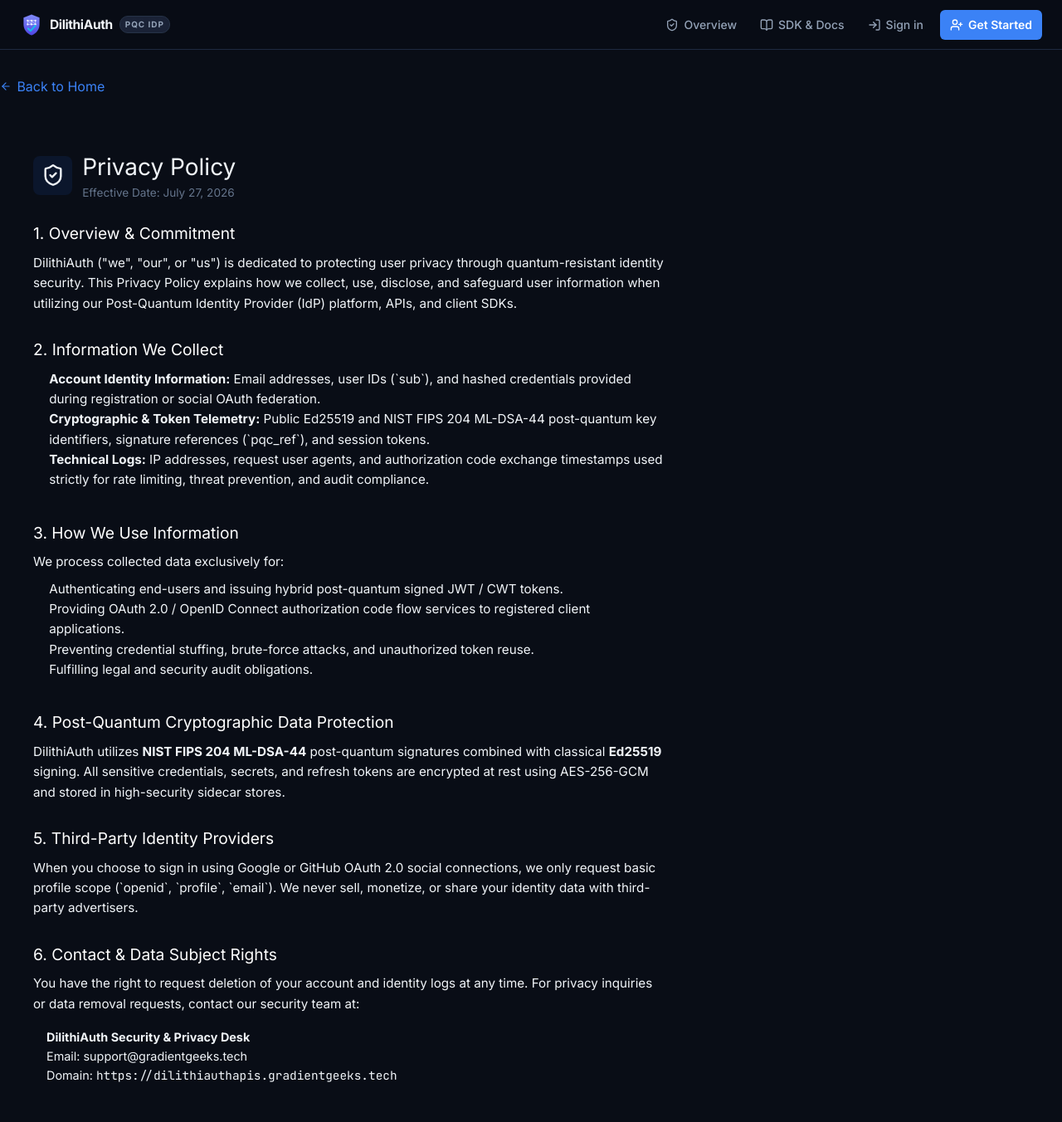
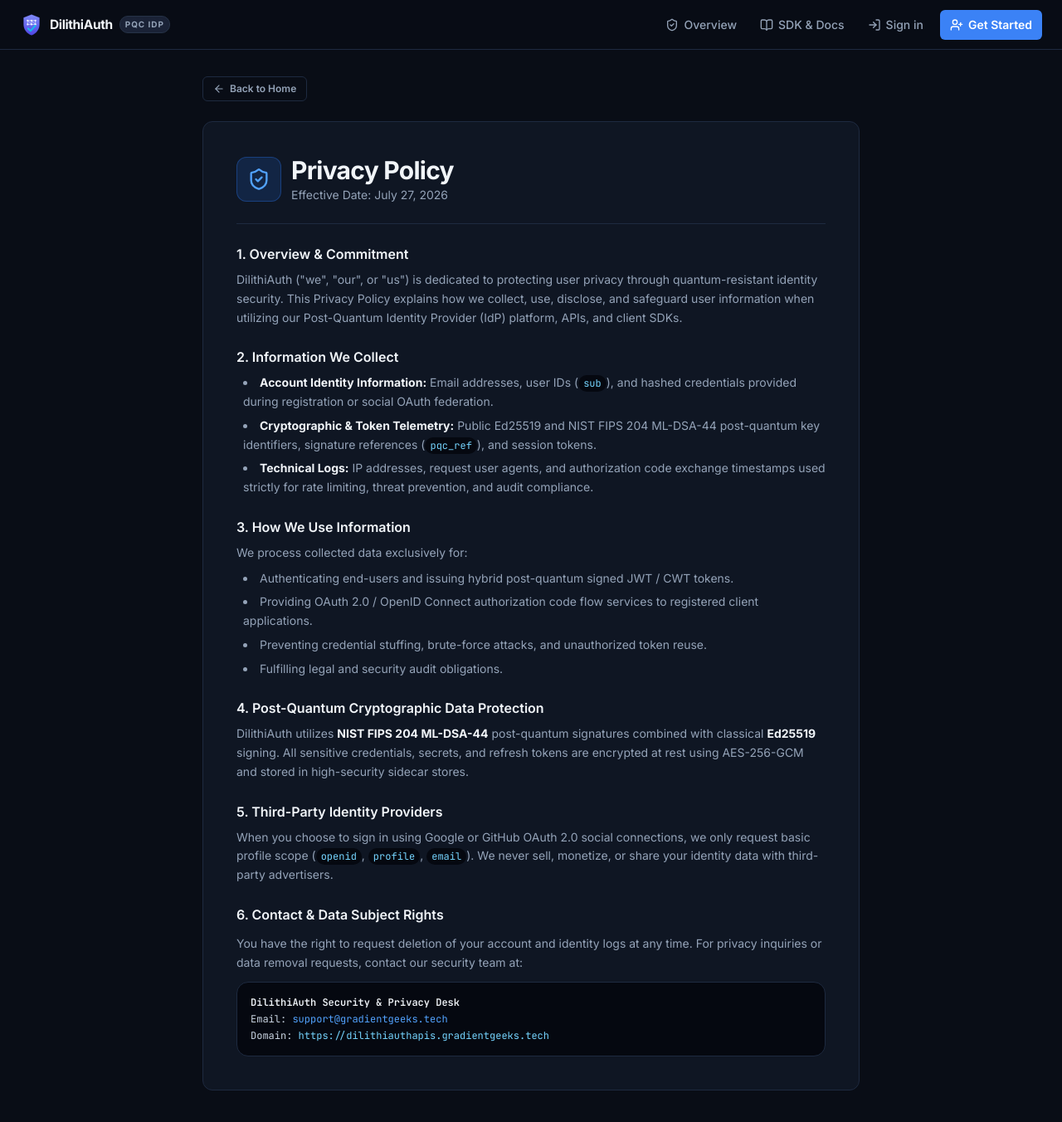
Before and after one commit to gradientgeeks/dilithiauth, a React (Vite) app in the folder frontend/: page /privacy in a window 1280 px wide. Shown: the top 1352 px of the page at 83% size. Built offline with nearby package versions, Linux system fonts and the light colour scheme; no server answers.

Commit message:
fix: migrate Privacy.tsx and Terms.tsx to Tailwind v4 utility classes

```diff
--- a/frontend/src/pages/Privacy.tsx
+++ b/frontend/src/pages/Privacy.tsx
@@ -4,46 +4,53 @@ import Navbar from '../components/Navbar'
 
 export default function Privacy() {
   return (
-    <>
+    <div className="min-h-screen bg-[var(--color-bg)] text-[var(--color-txt)]">
       <Navbar />
-      <div className="container" style={{ maxWidth: '840px', paddingTop: '2rem', paddingBottom: '4rem' }}>
-        <Link to="/" className="btn btn-outline btn-sm" style={{ marginBottom: '1.5rem', display: 'inline-flex', alignItems: 'center', gap: '0.4rem' }}>
-          <ArrowLeft size={14} /> Back to Home
-        </Link>
+      <div className="w-full max-w-[840px] mx-auto px-4 sm:px-6 py-8 pb-16">
+        <div className="mb-6">
+          <Link
+            to="/"
+            className="inline-flex items-center gap-1.5 px-3 py-1.5 text-xs font-semibold rounded-md
+              border border-[var(--color-border)] text-[var(--color-sub)] bg-transparent
+              hover:bg-[var(--color-hover)] hover:text-[var(--color-txt)] transition-colors"
+          >
+            <ArrowLeft size={14} /> Back to Home
+          </Link>
+        </div>
 
-        <div className="card" style={{ padding: '2.5rem' }}>
-          <div style={{ display: 'flex', alignItems: 'center', gap: '0.75rem', marginBottom: '1.5rem' }}>
-            <div style={{ background: 'rgba(37, 99, 235, 0.1)', padding: '0.6rem', borderRadius: '8px', color: 'var(--primary)' }}>
+        <div className="bg-[var(--color-card)] border border-[var(--color-border)] rounded-xl p-6 sm:p-10 space-y-6">
+          <div className="flex items-center gap-3 pb-6 border-b border-[var(--color-border)]">
+            <div className="p-3 rounded-xl bg-blue-500/15 border border-blue-500/30 text-blue-400">
               <ShieldCheck size={28} />
             </div>
             <div>
-              <h1 style={{ fontSize: '1.75rem', margin: 0 }}>Privacy Policy</h1>
-              <p className="text-muted" style={{ margin: 0, fontSize: '0.85rem' }}>Effective Date: July 27, 2026</p>
+              <h1 className="text-2xl sm:text-3xl font-bold tracking-tight text-[var(--color-txt)]">Privacy Policy</h1>
+              <p className="text-[var(--color-sub)] text-xs sm:text-sm mt-0.5">Effective Date: July 27, 2026</p>
             </div>
           </div>
 
-          <div style={{ display: 'flex', flexDirection: 'column', gap: '1.75rem', color: 'var(--text-main)', lineHeight: '1.6', fontSize: '0.95rem' }}>
-            <section>
-              <h2 style={{ fontSize: '1.2rem', marginBottom: '0.5rem', color: '#fff' }}>1. Overview & Commitment</h2>
+          <div className="space-y-6 text-sm text-[var(--color-sub)] leading-relaxed">
+            <section className="space-y-2">
+              <h2 className="text-base font-semibold text-[var(--color-txt)]">1. Overview &amp; Commitment</h2>
               <p>
                 DilithiAuth ("we", "our", or "us") is dedicated to protecting user privacy through quantum-resistant identity security.
                 This Privacy Policy explains how we collect, use, disclose, and safeguard user information when utilizing our Post-Quantum Identity Provider (IdP) platform, APIs, and client SDKs.
               </p>
             </section>
 
-            <section>
-              <h2 style={{ fontSize: '1.2rem', marginBottom: '0.5rem', color: '#fff' }}>2. Information We Collect</h2>
-              <ul style={{ paddingLeft: '1.2rem', margin: '0.5rem 0' }}>
-                <li><strong>Account Identity Information:</strong> Email addresses, user IDs (`sub`), and hashed credentials provided during registration or social OAuth federation.</li>
-                <li><strong>Cryptographic & Token Telemetry:</strong> Public Ed25519 and NIST FIPS 204 ML-DSA-44 post-quantum key identifiers, signature references (`pqc_ref`), and session tokens.</li>
-                <li><strong>Technical Logs:</strong> IP addresses, request user agents, and authorization code exchange timestamps used strictly for rate limiting, threat prevention, and audit compliance.</li>
+            <section className="space-y-2">
+              <h2 className="text-base font-semibold text-[var(--color-txt)]">2. Information We Collect</h2>
+              <ul className="list-disc list-inside space-y-1.5 pl-2">
+                <li><strong className="text-[var(--color-txt)]">Account Identity Information:</strong> Email addresses, user IDs (<code className="text-xs bg-[#050810] px-1.5 py-0.5 rounded text-sky-300">sub</code>), and hashed credentials provided during registration or social OAuth federation.</li>
+                <li><strong className="text-[var(--color-txt)]">Cryptographic &amp; Token Telemetry:</strong> Public Ed25519 and NIST FIPS 204 ML-DSA-44 post-quantum key identifiers, signature references (<code className="text-xs bg-[#050810] px-1.5 py-0.5 rounded text-sky-300">pqc_ref</code>), and session tokens.</li>
+                <li><strong className="text-[var(--color-txt)]">Technical Logs:</strong> IP addresses, request user agents, and authorization code exchange timestamps used strictly for rate limiting, threat prevention, and audit compliance.</li>
               </ul>
             </section>
 
-            <section>
-              <h2 style={{ fontSize: '1.2rem', marginBottom: '0.5rem', color: '#fff' }}>3. How We Use Information</h2>
+            <section className="space-y-2">
+              <h2 className="text-base font-semibold text-[var(--color-txt)]">3. How We Use Information</h2>
               <p>We process collected data exclusively for:</p>
-              <ul style={{ paddingLeft: '1.2rem', margin: '0.5rem 0' }}>
+              <ul className="list-disc list-inside space-y-1.5 pl-2">
                 <li>Authenticating end-users and issuing hybrid post-quantum signed JWT / CWT tokens.</li>
                 <li>Providing OAuth 2.0 / OpenID Connect authorization code flow services to registered client applications.</li>
                 <li>Preventing credential stuffing, brute-force attacks, and unauthorized token reuse.</li>
@@ -51,36 +58,36 @@ export default function Privacy() {
               </ul>
             </section>
 
-            <section>
-              <h2 style={{ fontSize: '1.2rem', marginBottom: '0.5rem', color: '#fff' }}>4. Post-Quantum Cryptographic Data Protection</h2>
+            <section className="space-y-2">
+              <h2 className="text-base font-semibold text-[var(--color-txt)]">4. Post-Quantum Cryptographic Data Protection</h2>
               <p>
-                DilithiAuth utilizes <strong>NIST FIPS 204 ML-DSA-44</strong> post-quantum signatures combined with classical <strong>Ed25519</strong> signing.
+                DilithiAuth utilizes <strong className="text-[var(--color-txt)]">NIST FIPS 204 ML-DSA-44</strong> post-quantum signatures combined with classical <strong className="text-[var(--color-txt)]">Ed25519</strong> signing.
                 All sensitive credentials, secrets, and refresh tokens are encrypted at rest using AES-256-GCM and stored in high-security sidecar stores.
               </p>
             </section>
 
-            <section>
-              <h2 style={{ fontSize: '1.2rem', marginBottom: '0.5rem', color: '#fff' }}>5. Third-Party Identity Providers</h2>
+            <section className="space-y-2">
+              <h2 className="text-base font-semibold text-[var(--color-txt)]">5. Third-Party Identity Providers</h2>
               <p>
-                When you choose to sign in using Google or GitHub OAuth 2.0 social connections, we only request basic profile scope (`openid`, `profile`, `email`).
+                When you choose to sign in using Google or GitHub OAuth 2.0 social connections, we only request basic profile scope (<code className="text-xs bg-[#050810] px-1.5 py-0.5 rounded text-sky-300">openid</code>, <code className="text-xs bg-[#050810] px-1.5 py-0.5 rounded text-sky-300">profile</code>, <code className="text-xs bg-[#050810] px-1.5 py-0.5 rounded text-sky-300">email</code>).
                 We never sell, monetize, or share your identity data with third-party advertisers.
               </p>
             </section>
 
-            <section>
-              <h2 style={{ fontSize: '1.2rem', marginBottom: '0.5rem', color: '#fff' }}>6. Contact & Data Subject Rights</h2>
+            <section className="space-y-3">
+              <h2 className="text-base font-semibold text-[var(--color-txt)]">6. Contact &amp; Data Subject Rights</h2>
               <p>
                 You have the right to request deletion of your account and identity logs at any time. For privacy inquiries or data removal requests, contact our security team at:
               </p>
-              <div style={{ background: 'var(--card-bg)', border: '1px solid var(--border-color)', padding: '1rem', borderRadius: '6px', fontSize: '0.9rem' }}>
-                <strong>DilithiAuth Security & Privacy Desk</strong><br />
-                Email: <a href="mailto:support@gradientgeeks.tech" style={{ color: 'var(--primary)' }}>support@gradientgeeks.tech</a><br />
-                Domain: <code>https://dilithiauthapis.gradientgeeks.tech</code>
+              <div className="p-4 rounded-lg bg-[#050810] border border-[var(--color-border)] text-xs font-mono space-y-1 text-slate-300">
+                <div className="font-bold text-[var(--color-txt)]">DilithiAuth Security &amp; Privacy Desk</div>
+                <div>Email: <a href="mailto:support@gradientgeeks.tech" className="text-blue-400 hover:text-blue-300">support@gradientgeeks.tech</a></div>
+                <div>Domain: <code className="text-sky-300">https://dilithiauthapis.gradientgeeks.tech</code></div>
               </div>
             </section>
           </div>
         </div>
       </div>
-    </>
+    </div>
   )
 }
--- a/frontend/src/pages/Terms.tsx
+++ b/frontend/src/pages/Terms.tsx
@@ -4,72 +4,79 @@ import Navbar from '../components/Navbar'
 
 export default function Terms() {
   return (
-    <>
+    <div className="min-h-screen bg-[var(--color-bg)] text-[var(--color-txt)]">
       <Navbar />
-      <div className="container" style={{ maxWidth: '840px', paddingTop: '2rem', paddingBottom: '4rem' }}>
-        <Link to="/" className="btn btn-outline btn-sm" style={{ marginBottom: '1.5rem', display: 'inline-flex', alignItems: 'center', gap: '0.4rem' }}>
-          <ArrowLeft size={14} /> Back to Home
-        </Link>
+      <div className="w-full max-w-[840px] mx-auto px-4 sm:px-6 py-8 pb-16">
+        <div className="mb-6">
+          <Link
+            to="/"
+            className="inline-flex items-center gap-1.5 px-3 py-1.5 text-xs font-semibold rounded-md
+              border border-[var(--color-border)] text-[var(--color-sub)] bg-transparent
+              hover:bg-[var(--color-hover)] hover:text-[var(--color-txt)] transition-colors"
+          >
+            <ArrowLeft size={14} /> Back to Home
+          </Link>
+        </div>
 
-        <div className="card" style={{ padding: '2.5rem' }}>
-          <div style={{ display: 'flex', alignItems: 'center', gap: '0.75rem', marginBottom: '1.5rem' }}>
-            <div style={{ background: 'rgba(37, 99, 235, 0.1)', padding: '0.6rem', borderRadius: '8px', color: 'var(--primary)' }}>
+        <div className="bg-[var(--color-card)] border border-[var(--color-border)] rounded-xl p-6 sm:p-10 space-y-6">
+          <div className="flex items-center gap-3 pb-6 border-b border-[var(--color-border)]">
+            <div className="p-3 rounded-xl bg-blue-500/15 border border-blue-500/30 text-blue-400">
               <Scale size={28} />
             </div>
             <div>
-              <h1 style={{ fontSize: '1.75rem', margin: 0 }}>Terms of Service</h1>
-              <p className="text-muted" style={{ margin: 0, fontSize: '0.85rem' }}>Effective Date: July 27, 2026</p>
+              <h1 className="text-2xl sm:text-3xl font-bold tracking-tight text-[var(--color-txt)]">Terms of Service</h1>
+              <p className="text-[var(--color-sub)] text-xs sm:text-sm mt-0.5">Effective Date: July 27, 2026</p>
             </div>
           </div>
 
-          <div style={{ display: 'flex', flexDirection: 'column', gap: '1.75rem', color: 'var(--text-main)', lineHeight: '1.6', fontSize: '0.95rem' }}>
-            <section>
-              <h2 style={{ fontSize: '1.2rem', marginBottom: '0.5rem', color: '#fff' }}>1. Acceptance of Terms</h2>
+          <div className="space-y-6 text-sm text-[var(--color-sub)] leading-relaxed">
+            <section className="space-y-2">
+              <h2 className="text-base font-semibold text-[var(--color-txt)]">1. Acceptance of Terms</h2>
               <p>
                 By accessing or using the DilithiAuth platform, APIs, developer dashboard, or client SDKs, you agree to be bound by these Terms of Service.
                 If you do not agree to these terms, you may not access or use the service.
               </p>
             </section>
 
-            <section>
-              <h2 style={{ fontSize: '1.2rem', marginBottom: '0.5rem', color: '#fff' }}>2. Identity Services & API Usage</h2>
+            <section className="space-y-2">
+              <h2 className="text-base font-semibold text-[var(--color-txt)]">2. Identity Services &amp; API Usage</h2>
               <p>
                 DilithiAuth provides a quantum-safe Identity Provider (IdP) implementing OAuth 2.0 and OpenID Connect (OIDC) with hybrid classical (Ed25519) and post-quantum (ML-DSA-44) signatures.
                 Developers and client applications must:
               </p>
-              <ul style={{ paddingLeft: '1.2rem', margin: '0.5rem 0' }}>
+              <ul className="list-disc list-inside space-y-1.5 pl-2">
                 <li>Maintain the confidentiality of issued Client Secrets and API credentials.</li>
                 <li>Implement OAuth 2.0 PKCE (S256) for public applications.</li>
                 <li>Refrain from attempting to bypass rate limits, probe infrastructure vulnerabilities, or issue unauthorized tokens.</li>
               </ul>
             </section>
 
-            <section>
-              <h2 style={{ fontSize: '1.2rem', marginBottom: '0.5rem', color: '#fff' }}>3. Service Level & Modifications</h2>
+            <section className="space-y-2">
+              <h2 className="text-base font-semibold text-[var(--color-txt)]">3. Service Level &amp; Modifications</h2>
               <p>
                 DilithiAuth strives to maintain high service availability. We reserve the right to modify, update, or deprecate API endpoints with appropriate notice to registered developers.
               </p>
             </section>
 
-            <section>
-              <h2 style={{ fontSize: '1.2rem', marginBottom: '0.5rem', color: '#fff' }}>4. Limitation of Liability</h2>
+            <section className="space-y-2">
+              <h2 className="text-base font-semibold text-[var(--color-txt)]">4. Limitation of Liability</h2>
               <p>
                 DilithiAuth is provided "as is" without warranty of any kind. In no event shall DilithiAuth or its maintainers be liable for any indirect, incidental, or consequential damages arising out of API availability or identity service usage.
               </p>
             </section>
 
-            <section>
-              <h2 style={{ fontSize: '1.2rem', marginBottom: '0.5rem', color: '#fff' }}>5. Contact Information</h2>
+            <section className="space-y-3">
+              <h2 className="text-base font-semibold text-[var(--color-txt)]">5. Contact Information</h2>
               <p>For inquiries regarding these Terms of Service, contact us at:</p>
-              <div style={{ background: 'var(--card-bg)', border: '1px solid var(--border-color)', padding: '1rem', borderRadius: '6px', fontSize: '0.9rem' }}>
-                <strong>DilithiAuth Legal & Compliance Desk</strong><br />
-                Email: <a href="mailto:support@gradientgeeks.tech" style={{ color: 'var(--primary)' }}>support@gradientgeeks.tech</a><br />
-                Domain: <code>https://dilithiauthapis.gradientgeeks.tech</code>
+              <div className="p-4 rounded-lg bg-[#050810] border border-[var(--color-border)] text-xs font-mono space-y-1 text-slate-300">
+                <div className="font-bold text-[var(--color-txt)]">DilithiAuth Legal &amp; Compliance Desk</div>
+                <div>Email: <a href="mailto:support@gradientgeeks.tech" className="text-blue-400 hover:text-blue-300">support@gradientgeeks.tech</a></div>
+                <div>Domain: <code className="text-sky-300">https://dilithiauthapis.gradientgeeks.tech</code></div>
               </div>
             </section>
           </div>
         </div>
       </div>
-    </>
+    </div>
   )
 }
```
